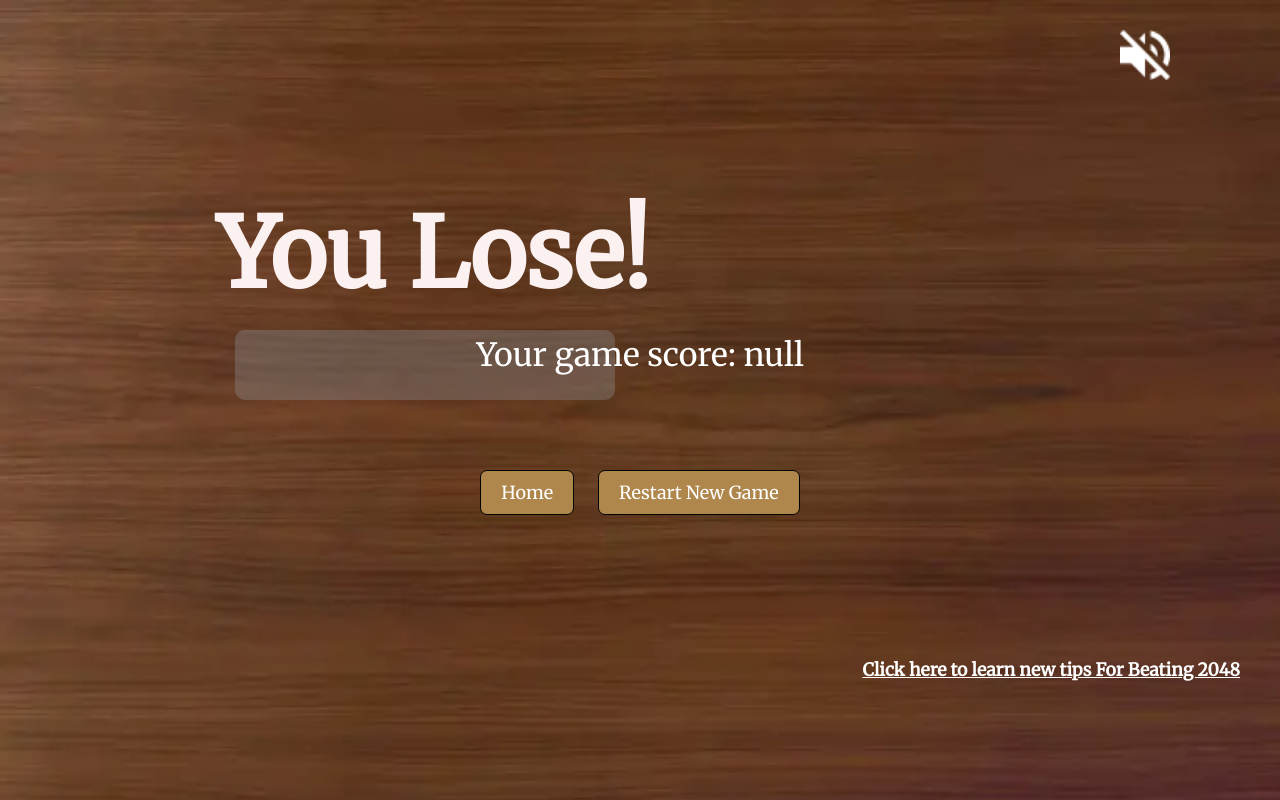
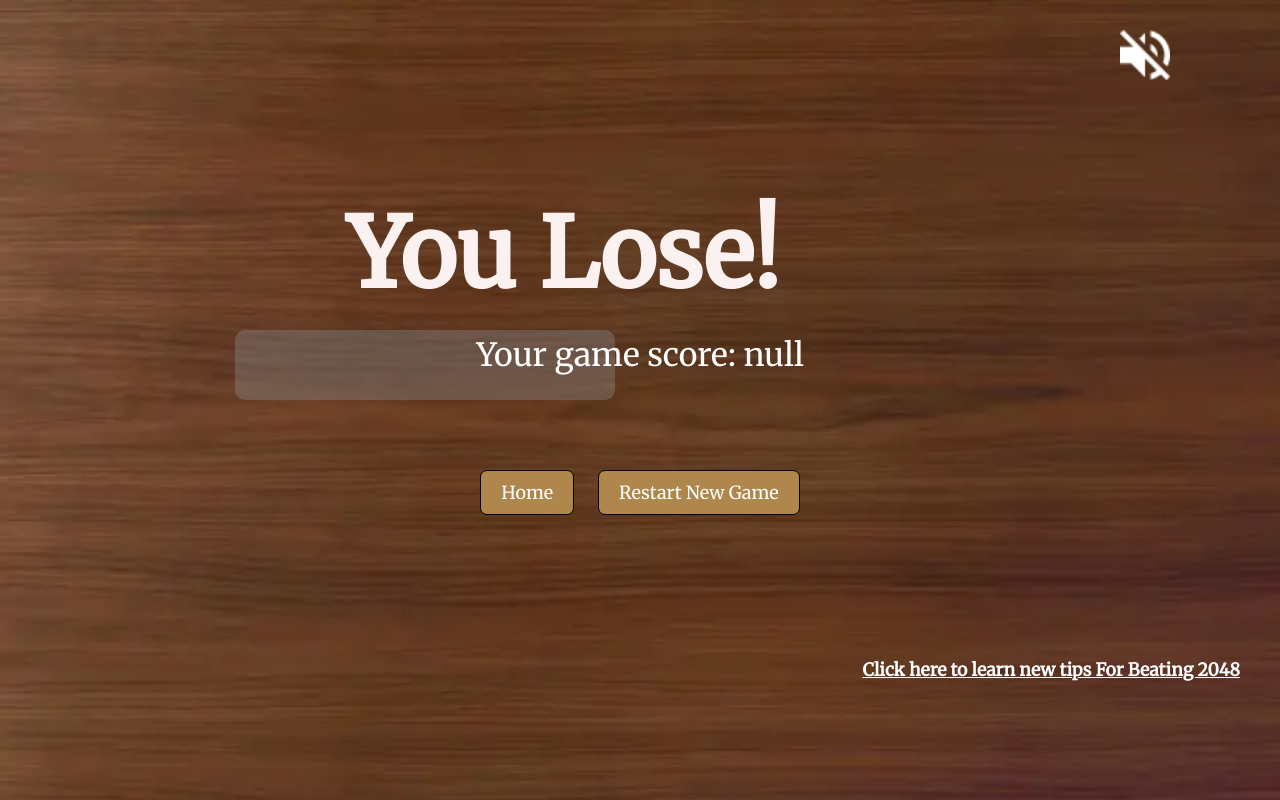
Before and after one commit to Parthssh/2048-Game, a plain HTML site: page result/lose.html in a window 1280 px wide. Drawn offline with Linux system fonts and the light colour scheme.

Commit message:
Update result.css

```diff
--- a/result/result.css
+++ b/result/result.css
@@ -19,7 +19,7 @@
             font-weight: bold;
             color: rgb(252, 241, 241);
             position: absolute;
-            right: 630px;
+            right: 500px;
             top: 130px;
         }
 
```
